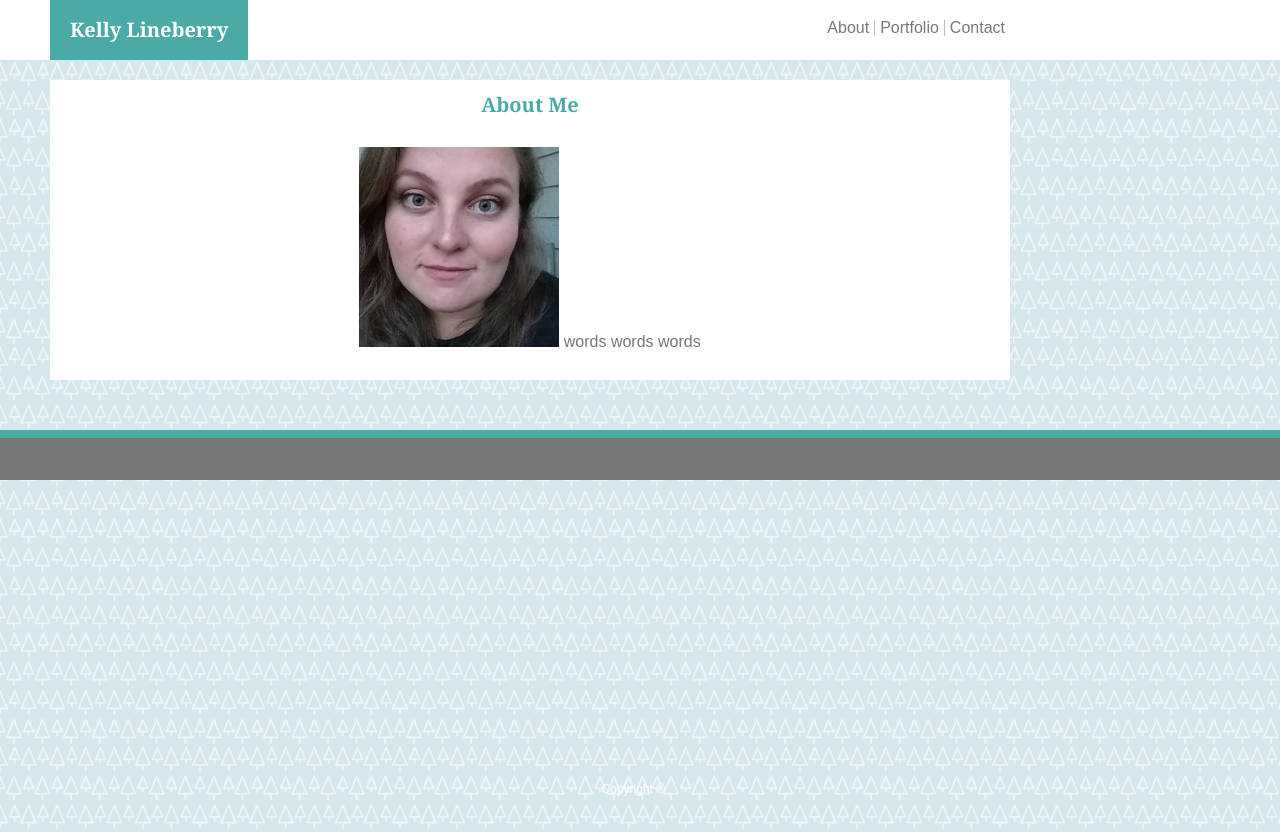
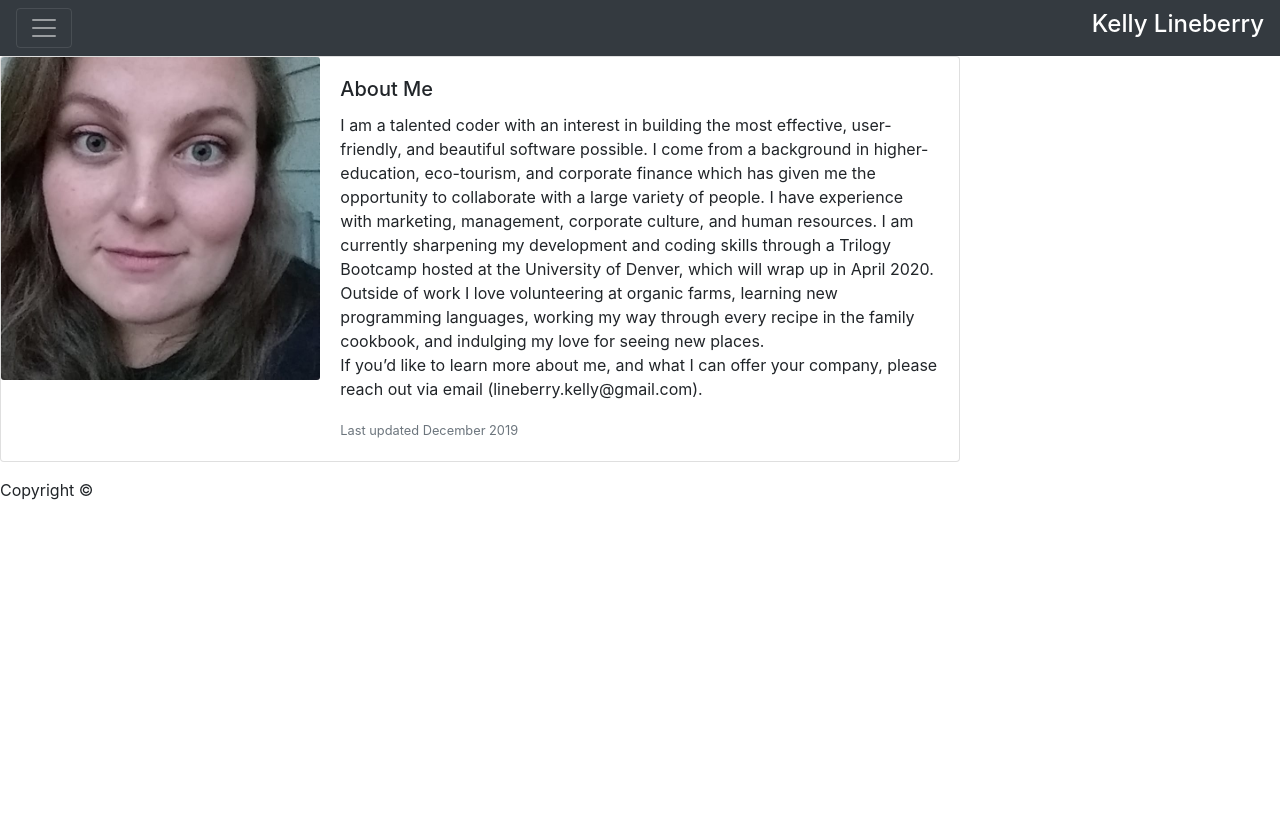
Before and after one commit to Keylee-LNBY/Bootstrap, a plain HTML site: page index.html in a window 1280 px wide. After the commit the page ends 800 px from the top, so only its background shows below. Drawn offline with nearby package versions, Linux system fonts and the light colour scheme.

Commit message:
updating portfolio with bootstrap elements on index.html

```diff
--- a/assets/css/style.css
+++ b/assets/css/style.css
@@ -50,52 +50,97 @@ table {
 	border-spacing: 0;
 }
 /* ------------------------------------------------------------ */
+/*-----------Header & Nav--------------*/
+/* Large */
+.navigation {
+    display: flex;
+    flex-flow: row wrap;
+    /* This aligns items to the end line on main-axis */
+    justify-content: flex-end;
+    background-color: #ffffff;
+    position: fixed;
+    font-family: Georgia, 'Times New Roman', Times, serif;
+    border-bottom: #777777, 1px;
+  }
+
+  /* Medium screens */
+  @media all and (max-width: 800px) {
+    .navigation {
+      /* When on medium sized screens, we center it by evenly distributing empty space around items */
+      justify-content: space-around;
+    }
+  }
+
+  /* Small screens */
+  @media all and (max-width: 500px) {
+    .navigation {
+      /* On small screens, we are no longer using row direction but column */
+      flex-direction: column;
+    }
+  }
+
+/*-----------Body Containers -----------*/
+.wrapper {
+    display: flex;
+    flex-flow: row wrap;
+    background-image: url(../images/trees.png);
+  }
+
+  /* We tell all items to be 100% width, via flex-basis */
+  .wrapper > * {
+    flex: 1 100%;
+  }
+
+  /* We rely on source order for mobile-first approach
+   * in this case:
+   * 1. header
+   * 2. article
+   * 3. aside 1
+   * 4. aside 2
+   * 5. footer
+   */
+
+  /* Medium screens */
+  @media all and (min-width: 600px) {
+    /* We tell both sidebars to share a row */
+    .aside { flex: 1 auto; }
+  }
+
+  /* Large screens */
+  @media all and (min-width: 800px) {
+    /* We invert order of first sidebar and main
+     * And tell the main element to take twice as much width as the other two sidebars
+     */
+    .main { flex: 2 0px; }
+    .aside-1 { order: 1; }
+    .main    { order: 2; }
+    .aside-2 { order: 3; }
+    .footer  { order: 4; }
+  }
+
 /* ---------------Header & Nested Nav CSS ------------- */
 header {
     background-color: #ffffff;
     position: fixed;
-    top: 0;
-    height: 60px;
-    width: 100%;
     font-family: Georgia, 'Times New Roman', Times, serif;
     border-bottom: #777777, 1px;
 }
 
-#headerDiv {
-    position: fixed;
-    width: 960px;
-    margin-left: 50px;
-    margin-right: 0;
-}
+#nameDiv {
+    background-color: #4aaaa5;
 
-#nameDiv {
-    position: absolute;
-    left: 0;
-    background-color: #4aaaa5;
-    justify-content: center;
-    height: 60px;
 }
 
 #name {
     font-family: Georgia, 'Times New Roman', Times, serif;
     font-weight: bold;
     color: #ffffff;
-    padding: 20px;
-    font-size: 20px;
 }
 
-nav {
-    position: absolute;
-    right: 0;
-    margin-top: 20px;
-    margin-bottom: 20px;
-}
+
 
 ul {
     list-style-type: none;
-    margin: 0;
-    padding: 0;
-    overflow: hidden;
 }
 
 li {
@@ -104,14 +149,8 @@ li {
 }
 
 li a {
-    display: block;
     color: #777777;
     font-family: Arial, Helvetica, sans-serif;
-    text-align: center;
-    text-decoration: none;
-    padding-right: 5px;
-    padding-left: 5px;
-    font: 14px;
 }
 
 li:first-child {
@@ -119,17 +158,11 @@ li:first-child {
     padding-right: none;
 }
 
-/* ---------------General Body Contect CSS ------------- */
+/* ---------------General Body Contect CSS -------------
 html {
     height: 100%;
 }
-body {
-    background-image: url(../images/trees.png);
-    color: #777777;
-    font-family: Arial, Helvetica, sans-serif;
-    margin-bottom: -50px;
-    height: 100%;
-}
+
 
 #BodyDiv {
     background-color: #ffffff;
@@ -155,7 +188,7 @@ hr {
     margin: 1px;
 }
 
-/* ---------------Footer CSS ------------- */
+ ---------------Footer CSS -------------
 footer {
     background-color: #777777;
     height: 50px;
@@ -182,7 +215,7 @@ footer {
 
 
 
-/* ---------------About Page Specific CSS ------------- */
+---------------About Page Specific CSS -------------
 #aboutImage {
     width: 200px;
     height: 200px;
@@ -196,7 +229,7 @@ footer {
 
 
 
-/* ---------------Portfolio Page Specific CSS ------------- */
+ ---------------Portfolio Page Specific CSS -------------
 #portTable {
     margin-top: 20px;
 }
@@ -247,7 +280,7 @@ td {
     background-image: url(../images/rockPaper.jpg);
 }
 
-/* ---------------Contact Page Specific CSS ------------- */
+ ---------------Contact Page Specific CSS -------------
 #contactPageButtom {
     background-color: #4aaaa5;
     color: #ffffff;
@@ -258,10 +291,10 @@ input[type=text], select, textarea {
     width: 100%;
     padding: 12px;
     border: 1px solid #777777;
-    box-sizing: border-box; /* Make sure that padding and width stays in place */
+    box-sizing: border-box; /* Make sure that padding and width stays in place
     margin-top: 6px;
     margin-bottom: 16px;
-    resize: vertical /* Allow the user to vertically resize the textarea (not horizontally) */
+    resize: vertical /* Allow the user to vertically resize the textarea (not horizontally)
 }
 
 input[type=submit] {
@@ -280,3 +313,5 @@ input[type=submit] {
       margin-top: 15px;
       margin-bottom: 15px;
   }
+
+*/
--- a/index.html
+++ b/index.html
@@ -1,51 +1,70 @@
-<!DOCTYPE html>
-<html lang="en-us">
-    <!--Head: contains meta, title of page, and link to css page-->
+<!doctype html>
+<html lang="en">
     <head>
+        <!-- Required meta tags -->
+        <meta charset="utf-8">
+        <meta name="viewport" content="width=device-width, initial-scale=1, shrink-to-fit=no">
 
-        <meta charset="UTF-8">
+        <!-- Bootstrap CSS -->
+        <link rel="stylesheet" href="https://stackpath.bootstrapcdn.com/bootstrap/4.4.1/css/bootstrap.min.css" integrity="sha384-Vkoo8x4CGsO3+Hhxv8T/Q5PaXtkKtu6ug5TOeNV6gBiFeWPGFN9MuhOf23Q9Ifjh" crossorigin="anonymous">
         <title>Kelly Lineberry - About Page </title>
-        <link rel="stylesheet" href="https://stackpath.bootstrapcdn.com/bootstrap/4.4.1/css/bootstrap.min.css" integrity="sha384-Vkoo8x4CGsO3+Hhxv8T/Q5PaXtkKtu6ug5TOeNV6gBiFeWPGFN9MuhOf23Q9Ifjh" crossorigin="anonymous">
-        <link rel="stylesheet" type="text/css" href="assets/css/style.css">
-
     </head>
 
-
     <body>
-        <!--Header: Name and navigation bar with three links live here -->
         <header>
-            <div id="headerDiv">
-                <div id="nameDiv">
-                    <h1 id="name">Kelly Lineberry</h1>
-                </div>
-
-                <nav>
-                    <ul>
+            <div class="pos-f-t">
+                <div class="collapse" id="navbarToggleExternalContent">
+                    <div class="bg-dark p-4">
+                    <h5 class="text-white h4">Kelly Lineberry</h5>
+                    <ul class="navigation">
                         <li><a href=contact.html>Contact</a></li>
                         <li><a href=portfolio.html>Portfolio</a></li>
                         <li><a href="index.html">About</a></li>
                     </ul>
+                    </div>
+                </div>
+                <nav class="navbar navbar-dark bg-dark">
+                    <button class="navbar-toggler" type="button" data-toggle="collapse" data-target="#navbarToggleExternalContent" aria-controls="navbarToggleExternalContent" aria-expanded="false" aria-label="Toggle navigation">
+                    <span class="navbar-toggler-icon"></span>
+                </button>
+                <h2 class="text-white h4">Kelly Lineberry</h2>
                 </nav>
             </div>
         </header>
-        <!-- Body - all the interchangable pieces whithin the website -->
-        <div id="BodyDiv">
-            <p id="pageTitle">About Me</p>
 
-            <hr>
+        <main>
+                <div class="card mb-3" style="max-width: 960px;">
+                    <div class="row no-gutters">
+                        <div class="col-md-4">
+                            <img src="assets/images/aboutPic.jpg" class="card-img"
+                            alt="profile photo of Kelly Lineberry">
+                        </div>
+                        <div class="col-md-8">
+                        <div class="card-body">
+                            <h5 class="card-title">About Me</h5>
+                            <p class="card-text">I am a talented coder with an interest in building the most effective, user-friendly, and beautiful software possible. I come from a background in higher-education, eco-tourism, and corporate finance which has given me the opportunity to collaborate with a large variety of people. I have experience with marketing, management, corporate culture, and human resources. I am currently sharpening my development and coding skills through a Trilogy Bootcamp hosted at the University of Denver, which will wrap up in April 2020.
+                                    <br>
+                                    Outside of work I love volunteering at organic farms, learning new programming languages, working my way through every recipe in the family cookbook, and indulging my love for seeing new places.
+                                    <br>
+                                    If you’d like to learn more about me, and what I can offer your company, please reach out via email (lineberry.kelly@gmail.com).</p>
+                            <p class="card-text"><small class="text-muted">Last updated December 2019</small></p>
+                        </div>
+                        </div>
+                    </div>
+                </div>
+        </main>
+    <!-- Footer -->
+        <footer class="footer">
+            <div id="footDiv"></div>
+            <p id="pFooter">Copyright &copy; </p>
+        </footer>
+    </body>
 
-            <p id="aboutPar">
-                <img id="aboutImage"
-                    src="assets/images/aboutPic.jpg"
-                    alt="profile photo of Kelly Lineberry">
-                words words words
-            </p>
-        </div>
 
-    <!-- Footer -->
-    <footer>
-        <div id="footDiv"></div>
-        <p id="pFooter">Copyright &copy; </p>
-    </footer>
-    </body>
+    <!-- Optional JavaScript -->
+    <!-- jQuery first, then Popper.js, then Bootstrap JS -->
+    <script src="https://code.jquery.com/jquery-3.4.1.slim.min.js" integrity="sha384-J6qa4849blE2+poT4WnyKhv5vZF5SrPo0iEjwBvKU7imGFAV0wwj1yYfoRSJoZ+n" crossorigin="anonymous"></script>
+    <script src="https://cdn.jsdelivr.net/npm/popper.js@1.16.0/dist/umd/popper.min.js" integrity="sha384-Q6E9RHvbIyZFJoft+2mJbHaEWldlvI9IOYy5n3zV9zzTtmI3UksdQRVvoxMfooAo" crossorigin="anonymous"></script>
+    <script src="https://stackpath.bootstrapcdn.com/bootstrap/4.4.1/js/bootstrap.min.js" integrity="sha384-wfSDF2E50Y2D1uUdj0O3uMBJnjuUD4Ih7YwaYd1iqfktj0Uod8GCExl3Og8ifwB6" crossorigin="anonymous"></script>
+  </body>
 </html>
```
Also changed, not shown: portfolio.html (+18 -11 lines).
